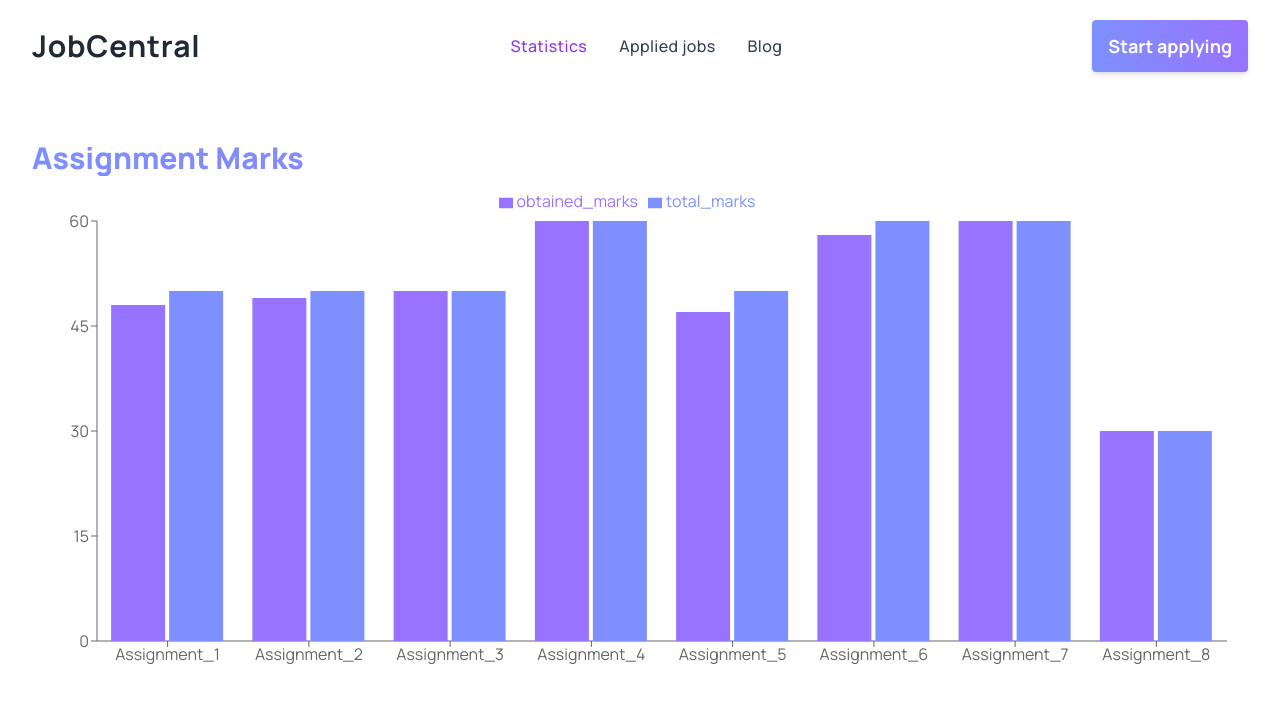
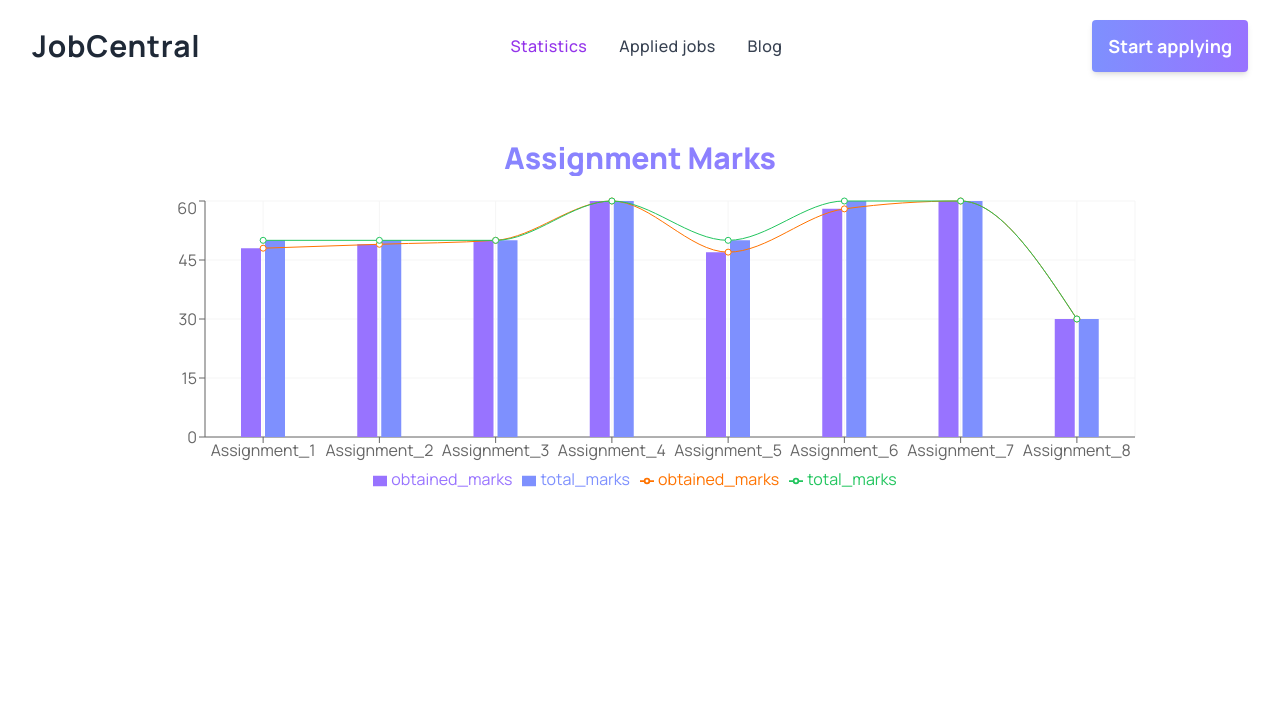
Before and after one commit to dhee-chowdhury/job-central-react, a React (Vite) app: page /statistics in a window 1280 px wide. Shown: the top 702 px of the page. Built offline with nearby package versions, Linux system fonts and the light colour scheme.

Commit message:
changed chart

```diff
--- a/index.html
+++ b/index.html
@@ -3,7 +3,7 @@
 
 <head>
   <meta charset="UTF-8" />
-  <link rel="icon" type="image/svg+xml" href="/vite.svg" />
+  <link rel="icon" type="image/x-icon" href="favicon.ico">
   <meta name="viewport" content="width=device-width, initial-scale=1.0" />
   <link rel="preconnect" href="https://fonts.googleapis.com">
   <link rel="preconnect" href="https://fonts.gstatic.com" crossorigin>
--- a/src/components/Statistics.jsx
+++ b/src/components/Statistics.jsx
@@ -1,14 +1,15 @@
 import React from "react";
 import {
-  BarChart,
+  ComposedChart,
+  Line,
+  Area,
   Bar,
-  Brush,
-  ReferenceLine,
   XAxis,
   YAxis,
   CartesianGrid,
   Tooltip,
   Legend,
+  Scatter,
   ResponsiveContainer,
 } from "recharts";
 
@@ -26,19 +27,23 @@ const Statistics = () => {
   return (
     <div className="my-container">
       <div>
-        <h1 className="title-text text-3xl font-extrabold">Assignment Marks</h1>
+        <h1 className="title-text text-3xl font-extrabold text-center mb-5">
+          Assignment Marks
+        </h1>
       </div>
-      <div>
-        <BarChart width={1200} height={500} data={data}>
-          {/* <CartesianGrid strokeDasharray="3 3" /> */}
+      <div className="flex items-center justify-center">
+        <ComposedChart width={1000} height={300} data={data}>
+          <CartesianGrid stroke="#f5f5f5" />
           <XAxis dataKey="name" />
           <YAxis dataKey="total_marks" />
           <Tooltip />
-          <Legend verticalAlign="top" wrapperStyle={{ lineHeight: "40px" }} />
-
-          <Bar dataKey="obtained_marks" fill="#9873FF" />
-          <Bar dataKey="total_marks" fill="#7E90FE" />
-        </BarChart>
+          <Legend />
+          <Bar dataKey="obtained_marks" barSize={20} fill="#9873FF" />
+          <Bar dataKey="total_marks" barSize={20} fill="#7E90FE" />
+          <Line type="monotone" dataKey="obtained_marks" stroke="#ff7300" />
+          <Line type="monotone" dataKey="total_marks" stroke="#22c55e" />
+          {/* <Scatter dataKey="cnt" fill="red" /> */}
+        </ComposedChart>
       </div>
     </div>
   );
```
Also changed, not shown: 1 other file (tests, documents, lock files or other folders).
